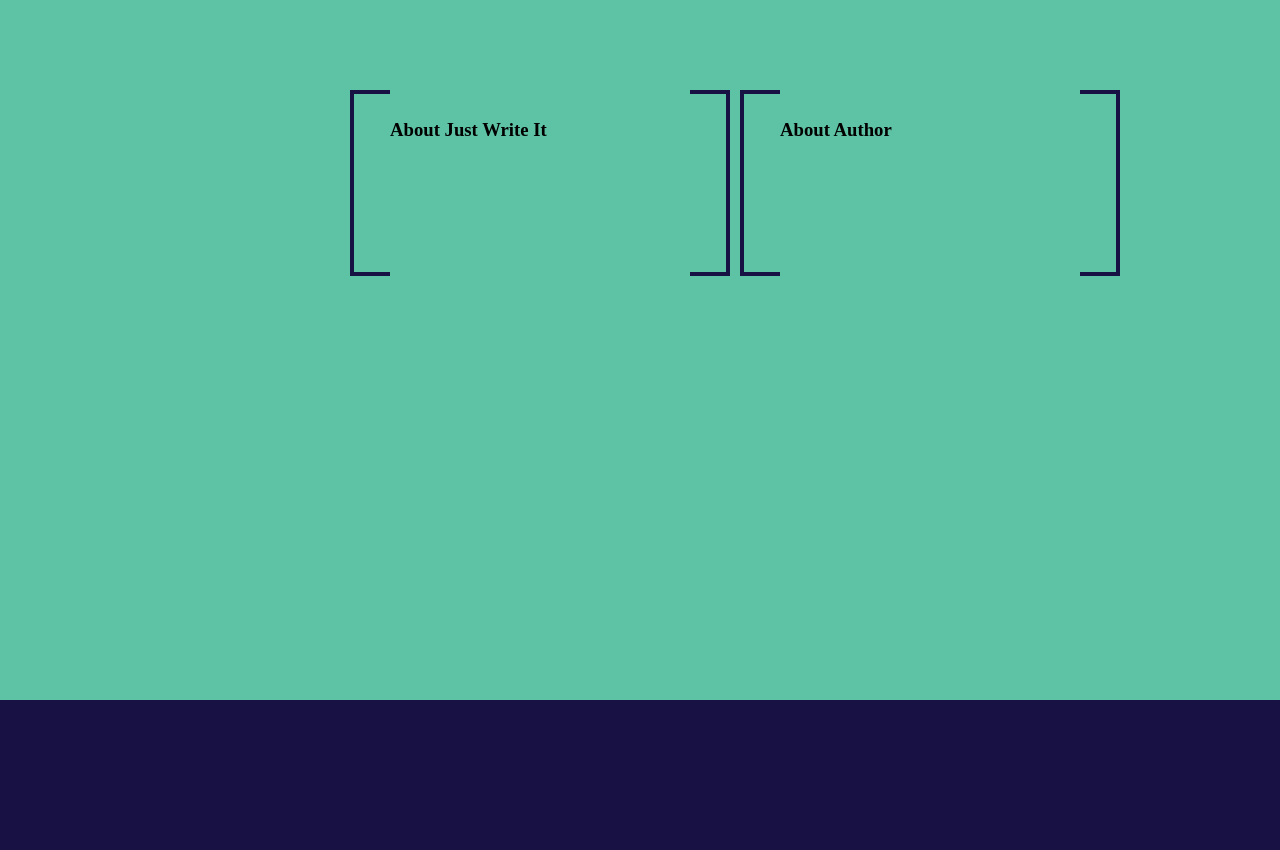
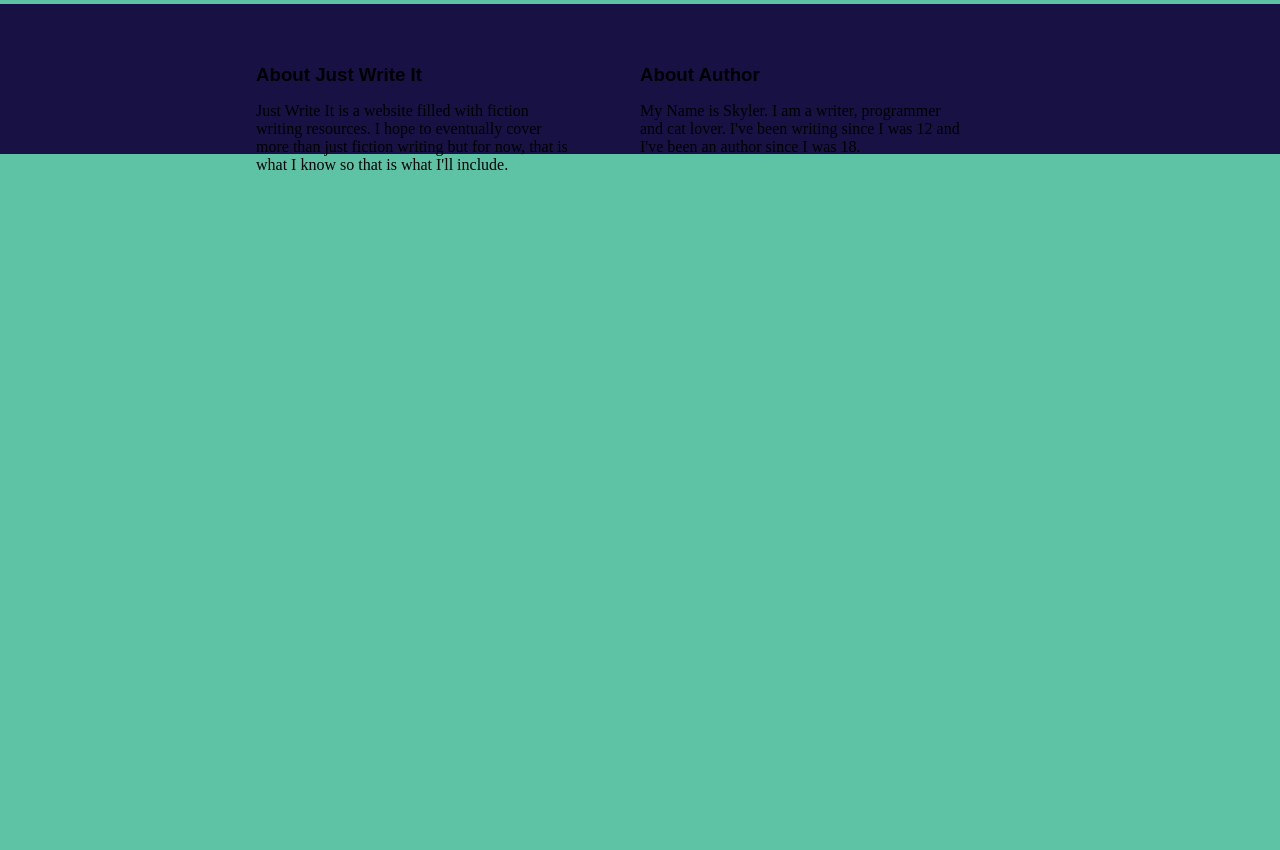
Before and after one commit to skylerdegrote/just-write-it-noauth, a PHP site: page /about.php in a window 1280 px wide. Shown: the part 150-1000 px from the top of the page. After the commit the page ends 320 px from the top, so only its background shows below. Run offline with PHP 8.4, Linux system fonts and the light colour scheme; style sheets or scripts are compiled from the project's sources.

Commit message:
about content added

```diff
--- a/about.php
+++ b/about.php
@@ -17,25 +17,16 @@ $pageTitle = "About Just Write It";
 <?php include ('includes/header.php') ?>
 <main>
     <section>
-        <div class="left-border"></div>
-        <div class="aboutWriteIt">
-            <h3>About Just Write It</h3>
-        </div>
-        <div class="right-border"></div>
+        <h3>About Just Write It</h3>
+        <p>Just Write It is a website filled with fiction writing resources.
+            I hope to eventually cover more than just fiction writing but for now,
+            that is what I know so that is what I'll include.</p>
     </section>
     <section>
-        <div class="left-border"></div>
-        <div class="aboutAuthor">
-            <h3>About Author</h3>
-        </div>
-        <div class="right-border"></div>
+        <h3>About Author</h3>
+        <p>My Name is Skyler. I am a writer, programmer and cat lover.
+            I've been writing since I was 12 and I've been an author since I was 18.</p>
     </section>
-    <div class="clearfix"></div>
-
-
-
-
-
 </main>
 <?php include('includes/footer.php') ?>
 </body>
--- a/styles/about.css
+++ b/styles/about.css
@@ -2,11 +2,6 @@ body {
   margin: 0;
   padding: 0;
   background-color: #5ec2a4; }
-
-main {
-  min-height: 700px;
-  margin: 0;
-  padding: 0; }
 
 .alignRight {
   float: right;
@@ -16,7 +11,24 @@ main {
   clear: both; }
 
 main {
-  background: #5ec2a4; }
+  clear: both;
+  display: block; }
+
+main section {
+  padding-top: 60px;
+  width: 25%;
+  float: left; }
+
+main section:first-child {
+  margin-left: 20%; }
+
+main section:last-child {
+  margin-left: 5%; }
+
+h3 {
+  font-family: sans-serif;
+  padding: 0;
+  margin: 0; }
 
 h1 {
   color: #171144;
@@ -31,63 +43,15 @@ nav h3 {
   padding: 0;
   text-align: left; }
 
-section {
-  padding-right: 10px;
-  float: left;
-  margin-left: 0; }
-
-.right-border {
-  border-style: Solid;
-  border-color: #171144;
-  border-color: #171144;
-  border-width: 4px;
-  width: 36px;
-  height: 178px;
-  border-left: none;
-  float: left;
-  margin-top: 90px; }
-
-.left-border {
-  border-style: Solid;
-  border-color: #171144;
-  border-color: #171144;
-  border-width: 4px;
-  width: 36px;
-  height: 178px;
-  border-right: none;
-  float: left;
-  margin-top: 90px;
-  margin-left: 0;
-  margin-right: 0; }
-
-.aboutWriteIt, .aboutAuthor {
-  min-height: 300px;
-  width: 30%;
-  min-width: 300px;
-  margin-top: 100px;
-  float: left; }
-
-@media only screen and (max-width: 1200px) and (min-width: 800px) {
-  section {
-    margin-left: 20%;
+@media only screen and (max-width: 100px) and (min-width: 810px) {
+  main section {
+    margin-left: 25%;
     padding: 0;
-    max-width: 800px;
+    width: 50%;
     float: none; } }
 @media only screen and (max-width: 800px) {
-  section {
-    margin-left: 20%; } }
-@media only screen and (max-width: 1200px) {
-  .aboutWriteIt, .aboutAuthor {
-    width: 70%; }
-
-  .right-border {
-    clear: right; }
-
-  .left-border {
-    clear: left; }
-
-  h3 {
-    margin: 0;
-    padding: 0; } }
+  main section {
+    margin-left: 15%;
+    width: 400px; } }
 
 /*# sourceMappingURL=about.css.map */
--- a/styles/about.scss
+++ b/styles/about.scss
@@ -1,8 +1,30 @@
 @import "variables";
 @import "main";
 
-main {
-  background: $teal;
+//main {
+//  background: $teal;
+//  margin:0;
+//}
+main{
+  clear: both;
+  display: block;
+}
+main section {
+  padding-top: 60px;
+  width: 25%;
+  float: left;
+}
+main section:first-child{
+  margin-left: 20%;
+}main section:last-child{
+  margin-left: 5%;
+}
+
+
+h3 {
+  font-family: sans-serif;
+  padding:0;
+  margin:0;
 }
 
 h1 {
@@ -20,80 +42,80 @@ nav h3 {
   text-align: left;
 }
 
-section{
-  //margin:10px 0;
-  padding-right: 10px ;
-  float: left;
-  margin-left: 0;
-}
 
-.right-border
-{
-  border-style : Solid;
-  border-color : #171144;
-  border-color : rgba(23, 17, 68, 1);
-  border-width : 4px;
-  width : 36px;
-  height : 178px;
-  border-left:none;
-  float: left;
-  margin-top:90px;
-}
-.left-border
-{
-  border-style : Solid;
-  border-color : #171144;
-  border-color : rgba(23, 17, 68, 1);
-  border-width : 4px;
-  width : 36px;
-  height : 178px;
-  border-right:none;
-  float: left;
-  margin-top:90px;
-  margin-left:0;
-  margin-right:0;
-}
 
-.aboutWriteIt, .aboutAuthor {
-  min-height:300px;
-  width: 30%;
-  min-width: 300px;
-  margin-top: 100px;
-  float: left;
-}
+//section{
+//  float: left;
+//  margin-left: 0;
+//}
 
-//mobile device changes
-@media only screen and (max-width: 1200px) and (min-width: 800px) {
+//.right-border
+//{
+//  border-style : Solid;
+//  border-color : #171144;
+//  border-color : rgba(23, 17, 68, 1);
+//  border-width : 4px;
+//  width : 36px;
+//  height : 208px;
+//  border-left:none;
+//  float: left;
+//  margin-top:90px;
+//}
+//.left-border
+//{
+//  border-style : Solid;
+//  border-color : #171144;
+//  border-color : rgba(23, 17, 68, 1);
+//  border-width : 4px;
+//  width : 36px;
+//  height : 208px;
+//  border-right:none;
+//  float: left;
+//  margin-top:90px;
+//  margin-left:0;
+//  margin-right:0;
+//}
+//
+//.aboutWriteIt, .aboutAuthor {
+//  min-height:200px;
+//  max-width: 50%;
+//  margin-top: 50px;
+//}
 
-  section {
-    margin-left: 20%;
+////mobile device changes
+@media only screen and (max-width: 100px) and (min-width: 810px) {
+
+
+  main section {
+    margin-left: 25%;
     padding: 0;
-    max-width: 800px;
+    width: 50%;
     float: none;
   }
 }
-
-
+//
+//
 @media only screen and (max-width: 800px) {
-  section {
-    margin-left: 20%;
+  main section {
+    margin-left: 15%;
+    width:400px;
   }
 }
-
-
-@media only screen and (max-width: 1200px){
-  .aboutWriteIt, .aboutAuthor {
-    width: 70%;
-  }
-  .right-border {
-    clear: right;
-  }
-  .left-border {
-    clear: left;
-  }
-
-  h3 {
-    margin:0;
-    padding:0;
-  }
-}
+//
+//
+//@media only screen and (max-width: 1200px){
+//  .aboutWriteIt, .aboutAuthor {
+//    width: 70%;
+//  }
+//  .right-border {
+//    clear: right;
+//  }
+//  .left-border {
+//    clear: left;
+//  }
+//
+//  h3 {
+//    margin:0;
+//    padding:0;
+//  }
+//}
--- a/styles/main.scss
+++ b/styles/main.scss
@@ -6,12 +6,12 @@ body {
   padding:0;
   background-color: $teal;
 }
-main {
-  min-height: 700px;
-  margin:0;
-  padding:0;
-
-}
+//main {
+//  min-height: 700px;
+//  margin:0;
+//  padding:0;
+//
+//}
 
 .alignRight {
   float: right;
```
Also changed, not shown: 1 other file.
